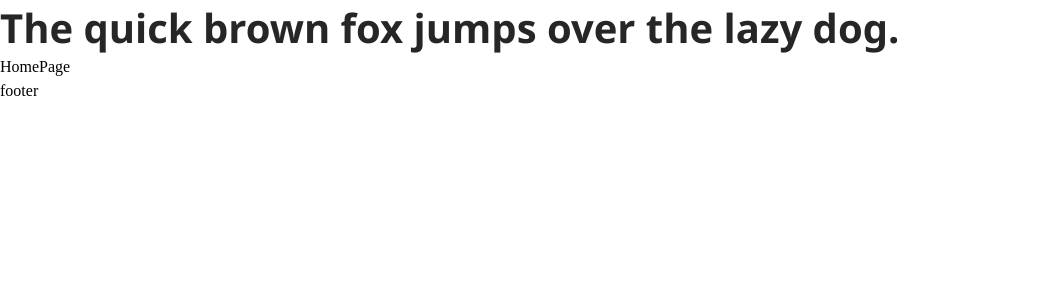
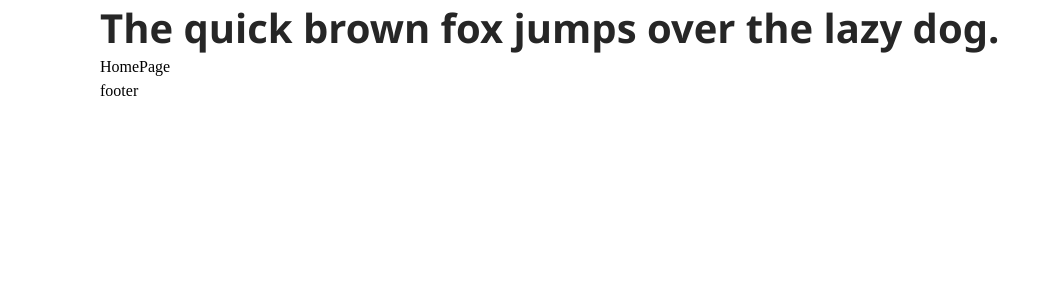
Before and after one commit to Talgat-07/aia_frontend, a React (Vite) app: page / in a window 1280 px wide. Shown: the top 300 px of the page, without its empty margins (0-1061 px from the left). Built offline with nearby package versions, Linux system fonts and the light colour scheme.

Commit message:
typography feat

```diff
--- a/src/app/styles/global.scss
+++ b/src/app/styles/global.scss
@@ -1,2 +1,7 @@
 @import "normalize.scss";
 @import "variables.scss";
+
+
+body{
+  padding: 0 100px 0 100px;
+}
```
